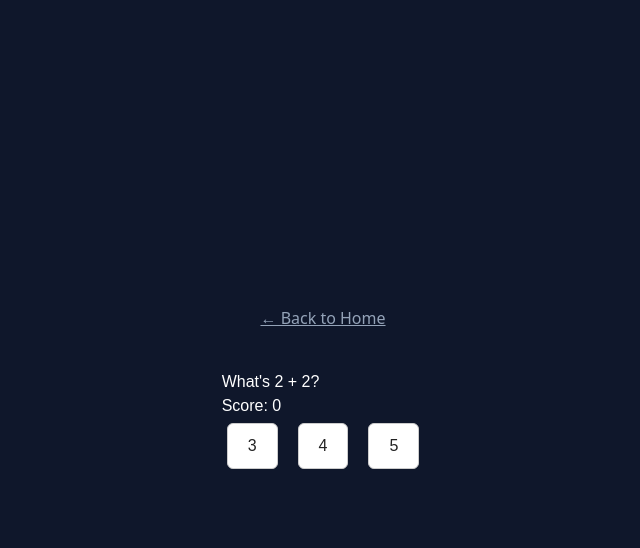
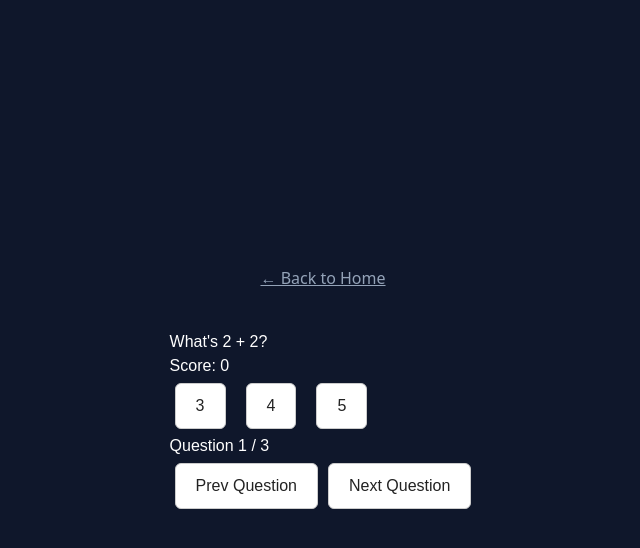
Before and after one commit to Adantorres11/coursepulse, a React (Vite) app in the folder frontend/: page / in a window 1280 px wide. Both pictures are taken after a click on the button "Take Quiz →". Shown: the top 548 px of the page, without its empty margins (317-957 px from the left). Built offline with nearby package versions, Linux system fonts and the light colour scheme.

Commit message:
Add next question and previous question buttons
And a label to show what question the user is on.

```diff
--- a/frontend/src/components/quiz.tsx
+++ b/frontend/src/components/quiz.tsx
@@ -9,6 +9,7 @@ interface QuizQuestion {
 export default function MathQuiz() {
   const [score, setScore] = useState<number>(0);
   const [questionIndex, setQuestionIndex] = useState<number>(0);
+
 
 // QUIZ questions, can be easily adjusted later. Will need to connect to question database / AI creating questions.
   const questions: QuizQuestion[] = [
@@ -29,12 +30,38 @@ export default function MathQuiz() {
     }
   ];
 
+  // keeps track of which questions have been answered
+  const [answeredQuestions, setAnsweredQuestions] = useState<boolean[]>(
+    questions.map(() => false)
+  );
+
 // adjusts score based on which quiz answer selected
   function handleAnswer(answerIndex: number) {
+    if(answeredQuestions[questionIndex]) {
+      return;
+    }
+
     if (answerIndex === questions[questionIndex].correctAnswer) {
       setScore(score + 1);
     }
-    setQuestionIndex(questionIndex + 1);
+
+    setAnsweredQuestions((previous) => {
+      const updated = [...previous];
+      updated[questionIndex] = true;
+      return updated;
+    });
+  }
+
+  function nextQuestion() {
+    if(questionIndex < questions.length) {
+      setQuestionIndex(questionIndex + 1);
+    }
+  }
+
+  function previousQuestion() {
+    if (questionIndex > 0) {
+      setQuestionIndex(questionIndex - 1);
+    }
   }
 
   if (questionIndex < questions.length) {
@@ -54,6 +81,19 @@ export default function MathQuiz() {
             {questions[questionIndex].answers[2]}
           </button>
         </div>
+        <div>
+          Question {questionIndex + 1} / {questions.length}
+        </div>
+        <div>
+          <button className = "quiz-button" onClick={() => previousQuestion()}>
+            Prev Question
+          </button>
+          <button className = "quiz-button" onClick={() => nextQuestion()}>
+            {questionIndex === questions.length - 1
+              ? "Submit"
+              : "Next Question"}
+          </button>
+        </div>
       </div>
     );
   }
```
